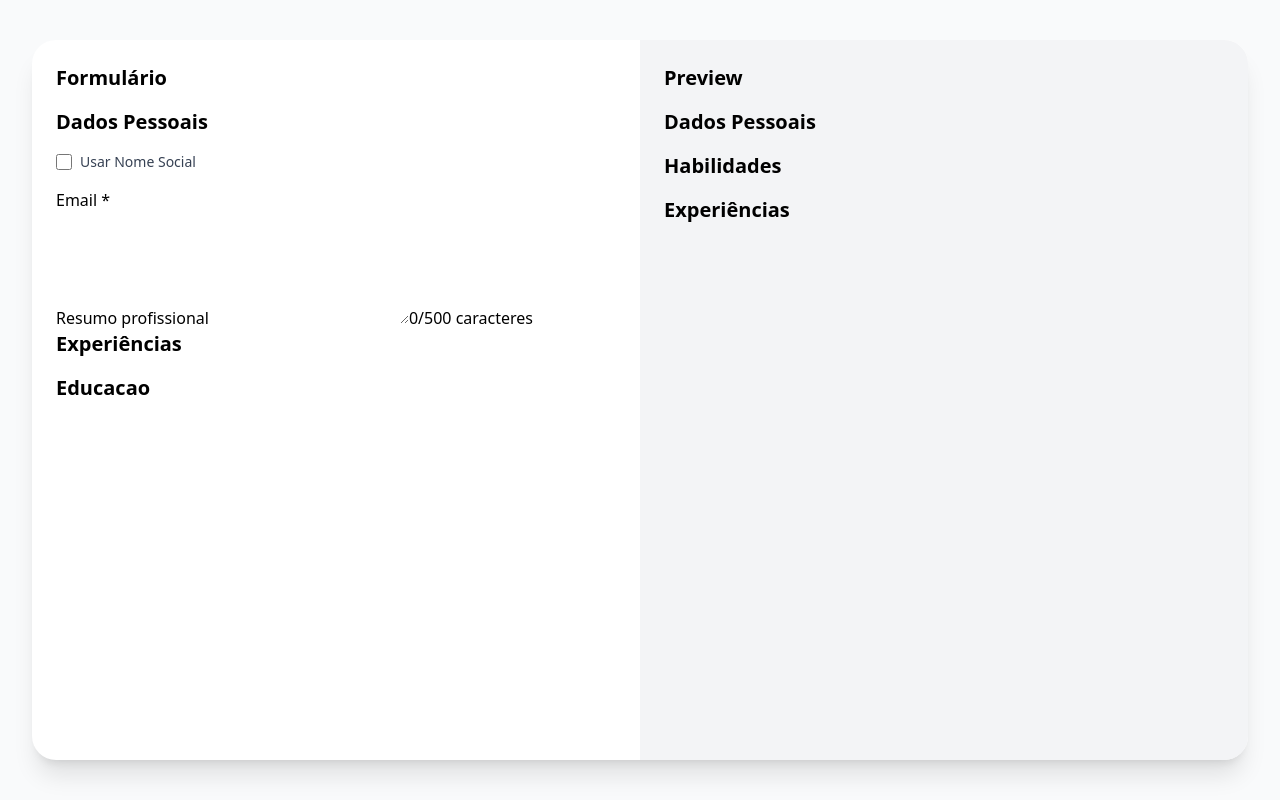
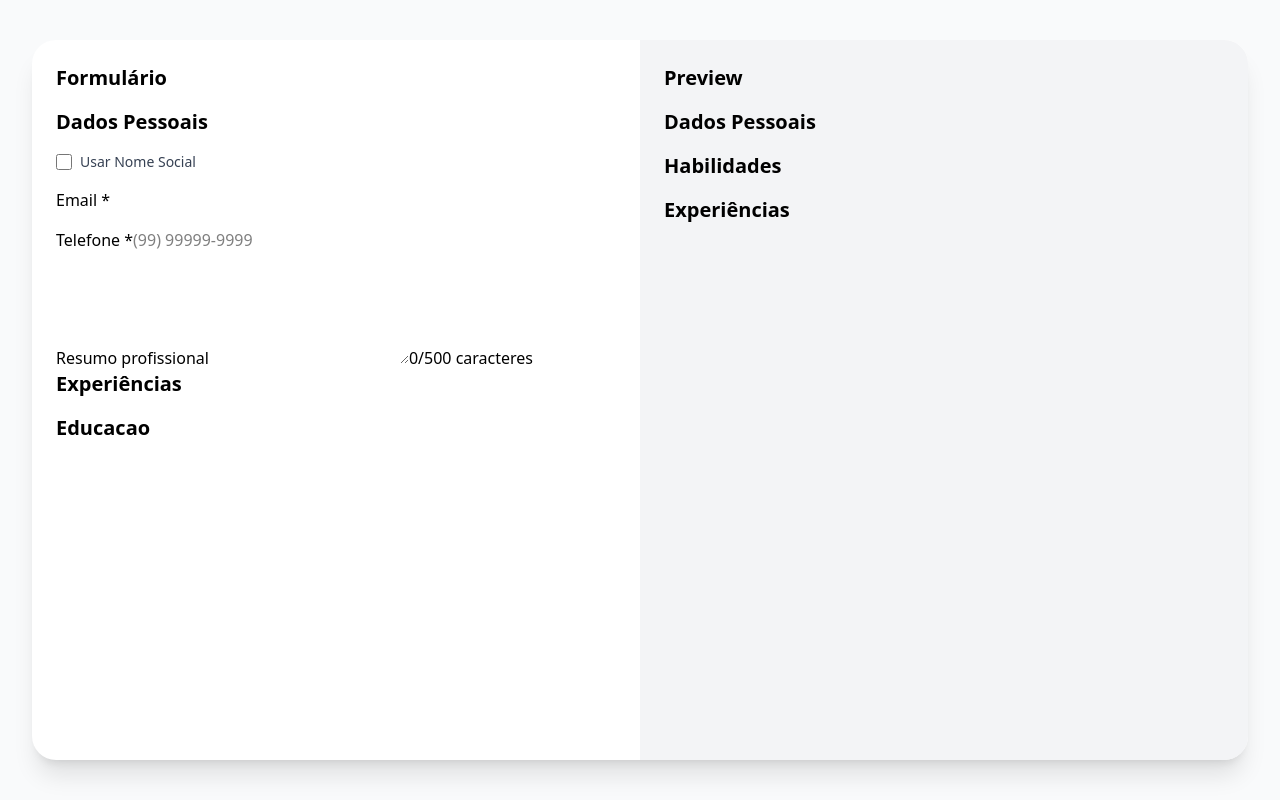
Before and after one commit to Toteck/nextfolio, a React (Vite) app: page / in a window 1280 px wide. Built offline with nearby package versions, Linux system fonts and the light colour scheme.

Commit message:
feat: adicionar input telefone

```diff
--- a/src/components/form/inputs/InputPhone.tsx
+++ b/src/components/form/inputs/InputPhone.tsx
@@ -1,5 +1,19 @@
-export function InputPhone() {
-    return (
-        <></>
-    )
+interface InputPhoneProps {
+  label: string;
+  value: string;
+  onChange: (value: string) => void;
 }
+
+export function InputPhone({ label, value, onChange }: InputPhoneProps) {
+  return (
+    <div>
+      <label>{label}</label>
+      <input
+        type="tel"
+        value={value}
+        onChange={(e) => onChange(e.target.value)}
+        placeholder="(99) 99999-9999"
+      />
+    </div>
+  );
+}
```
